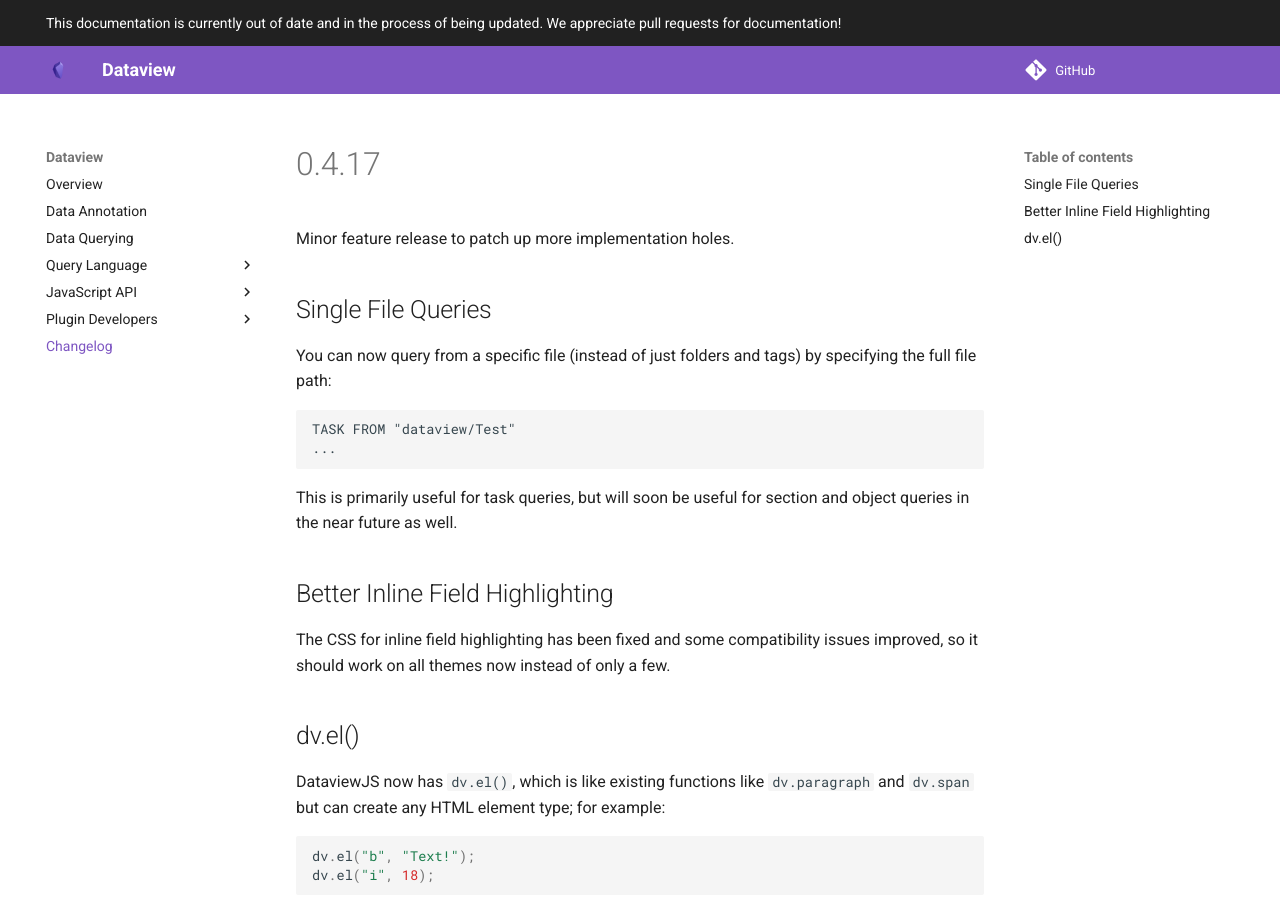
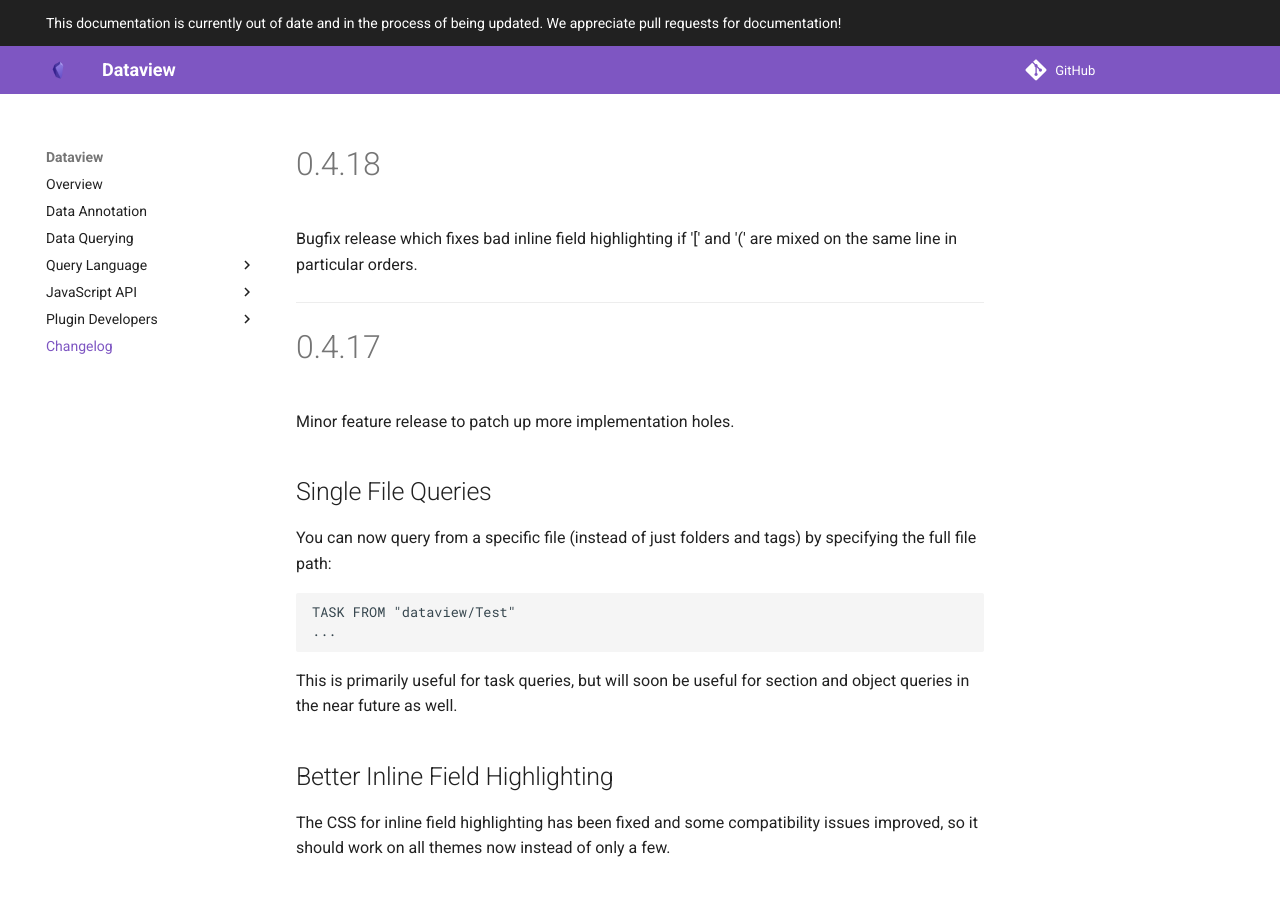
Before and after one commit to blacksmithgu/obsidian-dataview, an MkDocs documentation site: the page built from docs/docs/changelog.md, in a window 1280 px wide and 900 px high. Built offline with MkDocs 1.6.1 and Material for MkDocs 9.7.7, drawn with Linux system fonts in a browser that asks for light colours; comment, search, counter and statistics services are not loaded.

Commit message:
Auto-release 0.4.18

```diff
--- a/docs/docs/changelog.md
+++ b/docs/docs/changelog.md
@@ -1,3 +1,9 @@
+# 0.4.18
+
+Bugfix release which fixes bad inline field highlighting if '[' and '(' are mixed on the same line in particular orders.
+
+---
+
 # 0.4.17
 
 Minor feature release to patch up more implementation holes.
--- a/package.json
+++ b/package.json
@@ -1,6 +1,6 @@
 {
   "name": "obsidian-dataview",
-  "version": "0.4.17",
+  "version": "0.4.18",
   "description": "Advanced data views for Obsidian.md.",
   "main": "lib/index.js",
   "types": "lib/index.d.ts",
--- a/versions.json
+++ b/versions.json
@@ -61,5 +61,6 @@
   "0.4.14": "0.12.0",
   "0.4.15": "0.12.0",
   "0.4.16": "0.12.0",
-  "0.4.17": "0.12.0"
+  "0.4.17": "0.12.0",
+  "0.4.18": "0.12.0"
 }
```
Also changed, not shown: CHANGELOG.md, manifest.json.
